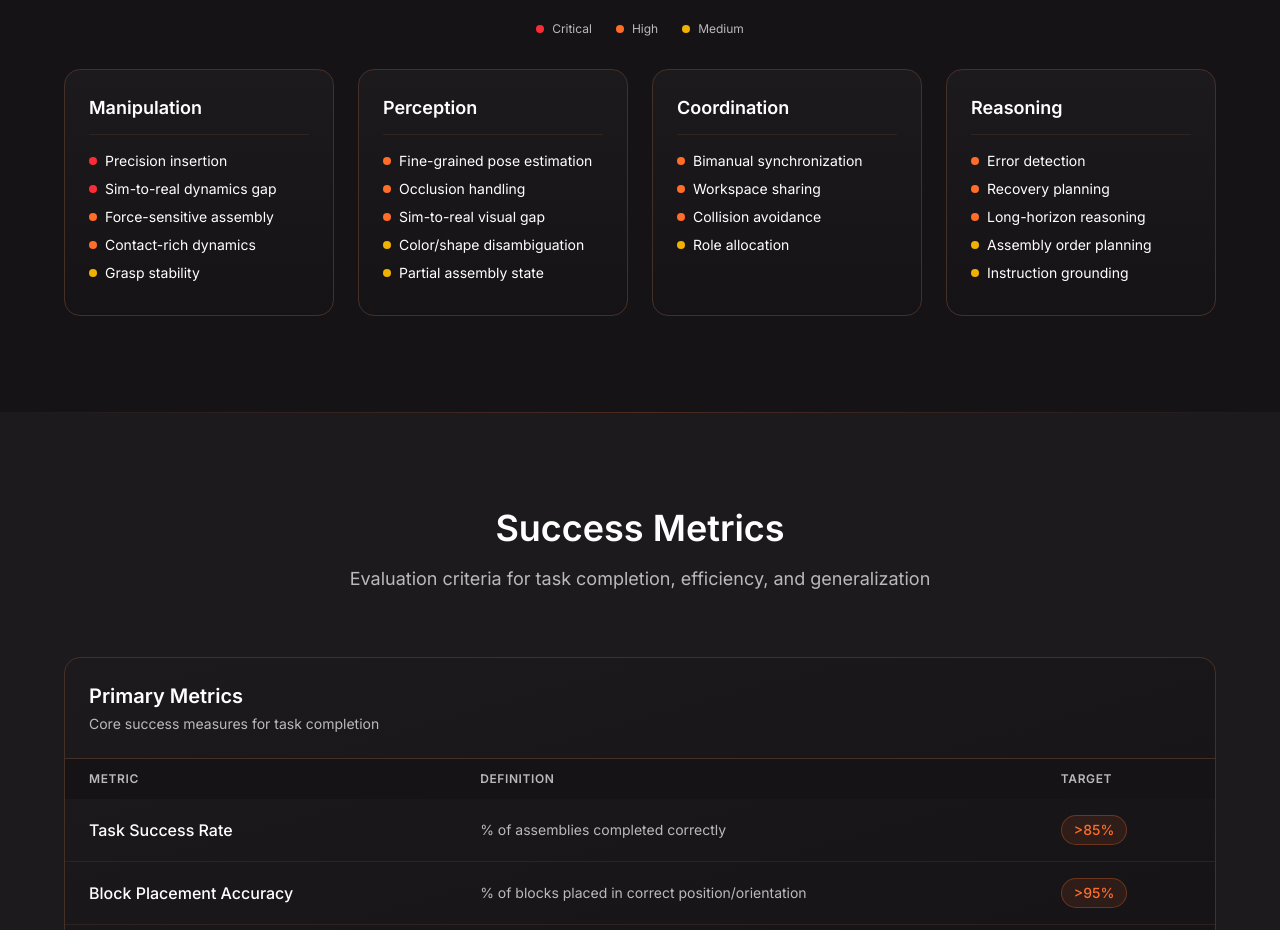
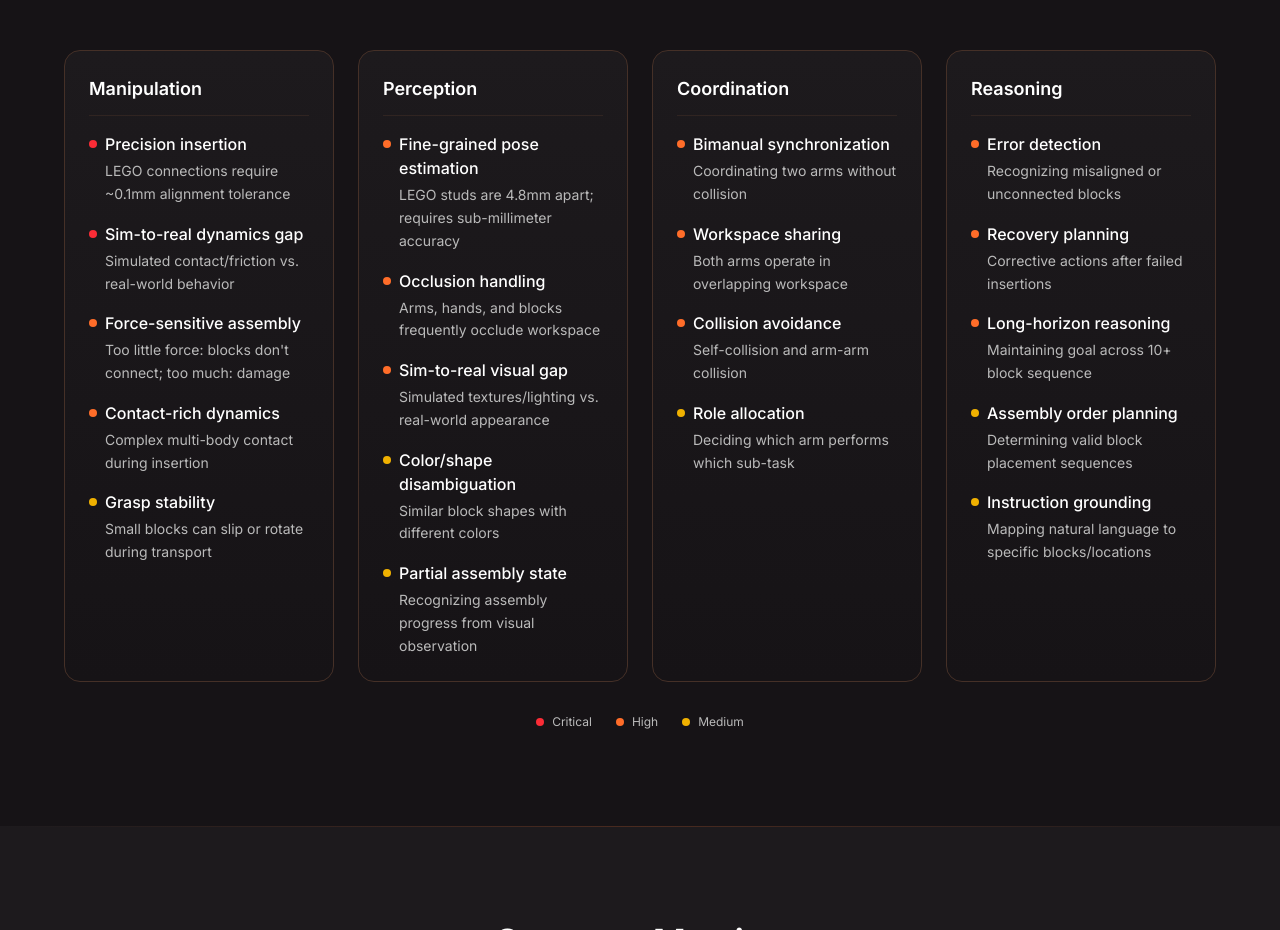
Before and after one commit to PatrizioAcquadro/WebsitePresentation, a Next.js app: page /task in a window 1280 px wide. Shown: the part 2880-3810 px from the top of the page. Built offline with nearby package versions, Linux system fonts and the light colour scheme.

Commit message:
Update Key Challenges with always-visible descriptions and legend below

```diff
--- a/app/task/page.tsx
+++ b/app/task/page.tsx
@@ -23,58 +23,27 @@ const severityColors = {
   Medium: 'bg-yellow-500',
 }
 
-// Expandable Challenge Item component
-function ChallengeItem({ challenge, isExpanded, onToggle }: {
-  challenge: Challenge
-  isExpanded: boolean
-  onToggle: () => void
-}) {
+// Challenge Item component (always shows description)
+function ChallengeItem({ challenge }: { challenge: Challenge }) {
   return (
-    <div className="mb-2">
-      <button
-        onClick={onToggle}
-        className="flex items-start gap-2 text-left w-full group"
-      >
-        <span className={`w-2 h-2 rounded-full ${severityColors[challenge.severity]} mt-1.5 shrink-0`} />
-        <span className="text-sm text-white group-hover:text-[#FF6D29] transition-colors">
-          {challenge.name}
-        </span>
-      </button>
-      <AnimatePresence>
-        {isExpanded && (
-          <motion.div
-            initial={{ height: 0, opacity: 0 }}
-            animate={{ height: 'auto', opacity: 1 }}
-            exit={{ height: 0, opacity: 0 }}
-            transition={{ duration: 0.2 }}
-            className="overflow-hidden"
-          >
-            <p className="text-xs text-[#BABABA] mt-1 ml-4 leading-relaxed">
-              {challenge.description}
-            </p>
-          </motion.div>
-        )}
-      </AnimatePresence>
+    <div className="mb-4 last:mb-0">
+      <div className="flex items-start gap-2">
+        <span className={`w-2 h-2 rounded-full ${severityColors[challenge.severity]} mt-2 shrink-0`} />
+        <div>
+          <span className="text-sm md:text-base text-white font-medium">
+            {challenge.name}
+          </span>
+          <p className="text-xs md:text-sm text-[#BABABA] mt-1 leading-relaxed">
+            {challenge.description}
+          </p>
+        </div>
+      </div>
     </div>
   )
 }
 
 // Key Challenges Section with 4 columns
 function KeyChallengesSection() {
-  const [expandedChallenges, setExpandedChallenges] = useState<Set<string>>(new Set())
-
-  const toggleChallenge = (name: string) => {
-    setExpandedChallenges(prev => {
-      const newSet = new Set(prev)
-      if (newSet.has(name)) {
-        newSet.delete(name)
-      } else {
-        newSet.add(name)
-      }
-      return newSet
-    })
-  }
-
   // Categories in the requested order
   const categories = [
     { id: 'manipulation' as const, title: 'Manipulation' },
@@ -92,24 +61,8 @@ function KeyChallengesSection() {
     <SectionWrapper
       id="challenges"
       title="Key Challenges"
-      subtitle="Technical hurdles organized by category with severity ratings. Click on any challenge to see its description."
+      subtitle="Bimanual LEGO assembly presents unique difficulties across four fundamental dimensions: the physical precision required for manipulation, the visual understanding needed for perception, the synchronization demands of coordination, and the planning complexity of reasoning."
     >
-      {/* Legend */}
-      <div className="flex justify-center gap-6 mb-8">
-        <div className="flex items-center gap-2">
-          <span className="w-2 h-2 rounded-full bg-red-500" />
-          <span className="text-xs text-[#BABABA]">Critical</span>
-        </div>
-        <div className="flex items-center gap-2">
-          <span className="w-2 h-2 rounded-full bg-[#FF6D29]" />
-          <span className="text-xs text-[#BABABA]">High</span>
-        </div>
-        <div className="flex items-center gap-2">
-          <span className="w-2 h-2 rounded-full bg-yellow-500" />
-          <span className="text-xs text-[#BABABA]">Medium</span>
-        </div>
-      </div>
-
       {/* 4-column grid */}
       <motion.div
         initial={{ opacity: 0, y: 20 }}
@@ -134,18 +87,29 @@ function KeyChallengesSection() {
               </h3>
               <div>
                 {challenges.map(challenge => (
-                  <ChallengeItem
-                    key={challenge.name}
-                    challenge={challenge}
-                    isExpanded={expandedChallenges.has(challenge.name)}
-                    onToggle={() => toggleChallenge(challenge.name)}
-                  />
+                  <ChallengeItem key={challenge.name} challenge={challenge} />
                 ))}
               </div>
             </motion.div>
           )
         })}
       </motion.div>
+
+      {/* Legend */}
+      <div className="flex justify-center gap-6 mt-8">
+        <div className="flex items-center gap-2">
+          <span className="w-2 h-2 rounded-full bg-red-500" />
+          <span className="text-xs text-[#BABABA]">Critical</span>
+        </div>
+        <div className="flex items-center gap-2">
+          <span className="w-2 h-2 rounded-full bg-[#FF6D29]" />
+          <span className="text-xs text-[#BABABA]">High</span>
+        </div>
+        <div className="flex items-center gap-2">
+          <span className="w-2 h-2 rounded-full bg-yellow-500" />
+          <span className="text-xs text-[#BABABA]">Medium</span>
+        </div>
+      </div>
     </SectionWrapper>
   )
 }
```
